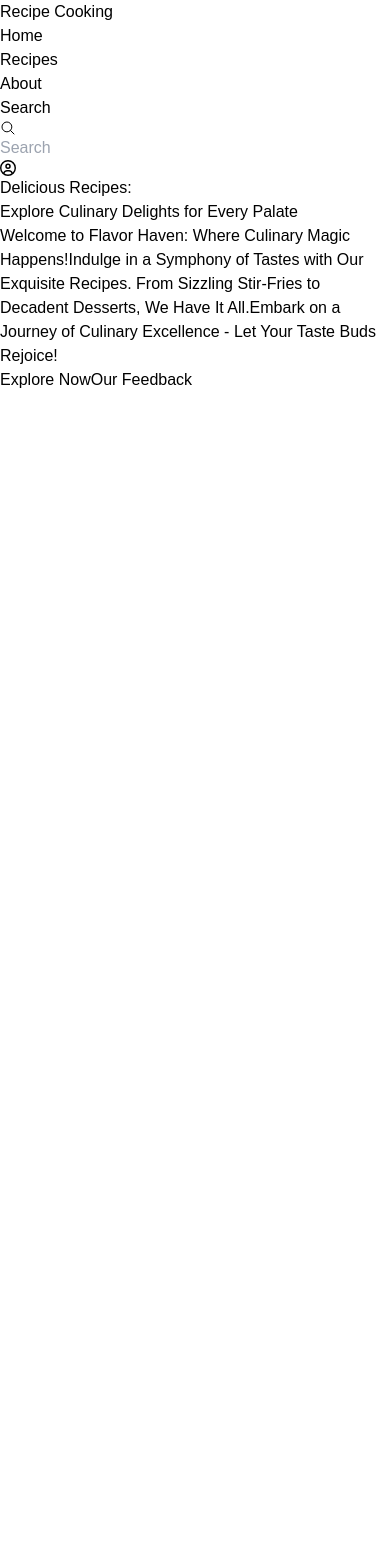
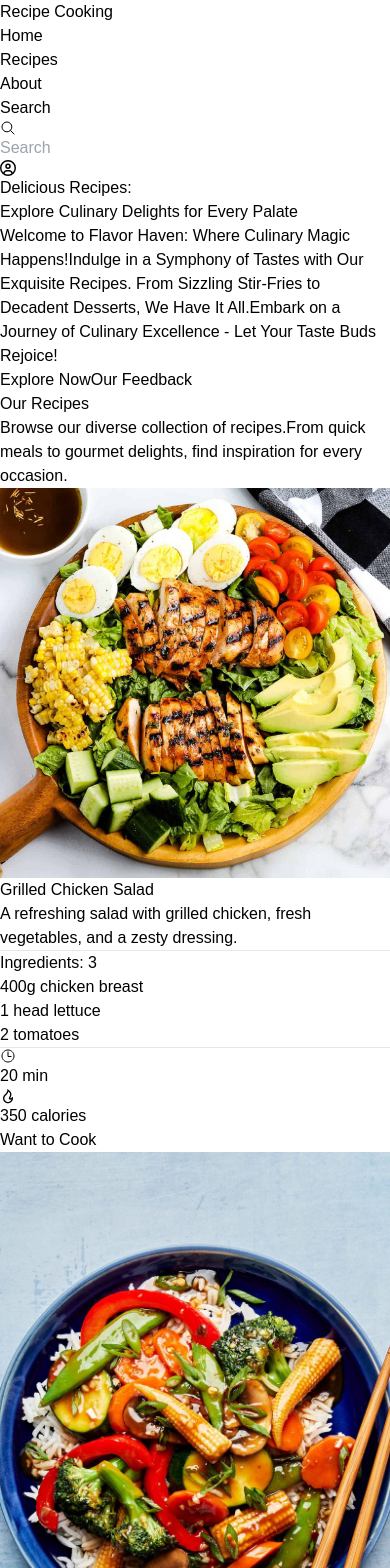
Before and after one commit to Amdadul-HQ/Recipe_cooking, a React (Vite) app: page / in a window 390 px wide. Shown: the top 1568 px of the page. Before the commit the page ends 844 px from the top, so only its background shows below. Built offline with nearby package versions, Linux system fonts and the light colour scheme.

Commit message:
mobile responsive compeleted

```diff
--- a/src/App.jsx
+++ b/src/App.jsx
@@ -8,7 +8,7 @@ function App() {
   return (
     <>
       <Header></Header>
-      {/* <Main></Main> */}
+      <Main></Main>
     </>
   )
 }
--- a/src/component/Header/Header.jsx
+++ b/src/component/Header/Header.jsx
@@ -24,14 +24,14 @@ const Header = () => {
                 </div>
             </nav>
             <section>
-                <div className='bg-[url(../../../public/img/background_img.png)] w-full lg:h-[600px] space-y-6 bg-no-repeat bg-cover lg:rounded-none rounded-2xl flex flex-col justify-center items-center text-center'>
+                <div className='bg-[url(../../../public/img/background_img.png)] w-full lg:h-[600px] space-y-6 bg-no-repeat bg-cover bg-center lg:rounded-none rounded-2xl flex flex-col justify-center items-center text-center'>
                     <h1 className='lg:text-5xl text-2xl font-bold text-white'>Delicious Recipes: <br /> Explore Culinary Delights for Every Palate</h1>
                     <p className='text-white lg:text-lg font-normal'>Welcome to Flavor Haven: Where Culinary Magic Happens!Indulge in a Symphony of Tastes with Our Exquisite Recipes.
                         From Sizzling Stir-Fries to Decadent Desserts, We Have It All.Embark on a Journey of Culinary Excellence
                         - <span className='text-[rgb(11,229,138)]'>Let Your Taste Buds Rejoice!</span></p>
                     <div className='lg:text-xl text-lg font-semibold flex gap-x-8 mt-4 lg:pb-0 pb-4 lg:mt-10'>
-                        <button className='text-[rgb(21,11,43)] bg-[rgb(11,229,138)] py-2 px-1 lg:py-5 lg:px-8 rounded-[50px]'>Explore Now</button>
-                        <button className='text-white lg:py-5 py-2 px-1 lg:px-8 bg-transparent border border-white rounded-[50px]'>Our Feedback</button>
+                        <button className='text-[rgb(21,11,43)] bg-[rgb(11,229,138)] py-2 px-4 lg:py-5 lg:px-8 rounded-[50px]'>Explore Now</button>
+                        <button className='text-white lg:py-5 py-2 px-4 lg:px-8 bg-transparent border border-white rounded-[50px]'>Our Feedback</button>
                     </div>
                 </div>
             </section>
--- a/src/component/Main/Main.jsx
+++ b/src/component/Main/Main.jsx
@@ -38,20 +38,20 @@ const Main = () => {
     } ,[])
 
     return (
-        <main className='max-w-[1320px] mx-auto'>
+        <main className='max-w-[1320px] mx-auto lg:px-0 px-5'>
             <section>
                 <div className='flex justify-center gap-y-6 text-center flex-col mb-12'>
                     <h1 className='text-4xl text-[rgb(21,11,43)] font-semibold'>Our Recipes</h1>
                     <p className='text-lg text-[rgba(21,11,43,0.6)] font-medium'>Browse our diverse collection of recipes.From quick meals to gourmet delights,
                     find inspiration for every occasion.</p>
                 </div>
-                <div className='flex gap-x-6'>
-                    <div className='grid grid-cols-2 w-[60%] gap-6'>
+                <div className='flex lg:flex-row flex-col gap-y-6 gap-x-6'>
+                    <div className='grid lg:grid-cols-2 grid-cols-1 w-full lg:w-[60%] gap-6'>
                         {
                             recipes.map( recipe => <Recipe key={recipe.id} handelWantToCook={handelWantToCook} recipe ={recipe} ></Recipe> )
                         }
                     </div>
-                    <div className='w-[40%] border h-fit border-[rgba(40,40,40,0.2)] rounded-2xl'>
+                    <div className='lg:w-[40%] w-full border h-fit border-[rgba(40,40,40,0.2)] rounded-2xl'>
 
                         <h1 className='text-2xl text-[rgb(40,40,40)] font-semibold text-center pt-8 pb-4'>Want to cook:{wantCook.length}</h1>
                         <hr  />
```
